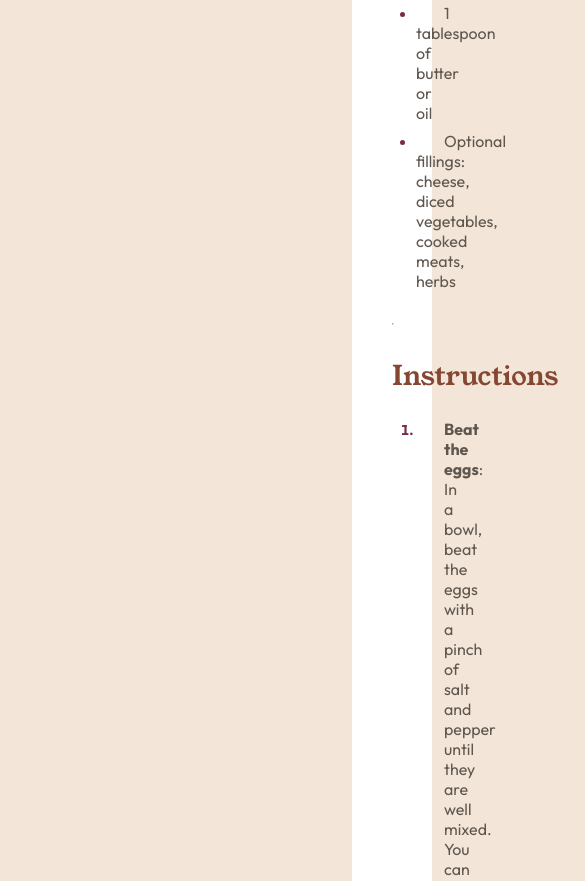
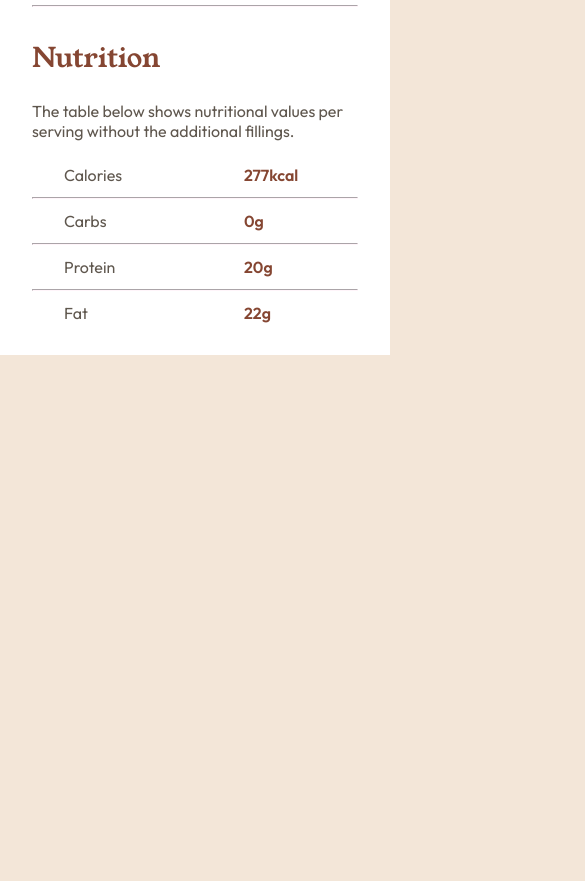
Before and after one commit to j-pcgoncalves/recipe_page_main, a plain HTML site: page index.html in a window 390 px wide. Shown: the part 1662-2543 px from the top of the page, 585 px wide, since content can reach past the window. After the commit the page ends 2017 px from the top, so only its background shows below. Drawn offline with Linux system fonts and the light colour scheme.

Commit message:
make fully responsive

```diff
--- a/style.scss
+++ b/style.scss
@@ -125,3 +125,54 @@ body {
     margin-top: 32px;
     margin-bottom: 32px;
 }
+
+// MEDIA QUERIES
+@media only screen and (max-width: 1276px) {
+    body {
+        padding-left: 250px;
+        padding-right: 250px;
+    }
+}
+
+@media only screen and (max-width: 1070px) {
+    body {
+        padding-left: 150px;
+        padding-right: 150px;
+    }
+}
+
+@media only screen and (max-width: 860px) {
+    body {
+        padding-left: 50px;
+        padding-right: 50px;
+    }
+}
+
+@media only screen and (max-width: 666px) {
+    body {
+        padding-top: 20px;
+        padding-bottom: 20px;
+        padding-left: 20px;
+        padding-right: 20px;
+    }
+}
+
+@media only screen and (max-width: 600px) {
+    body {
+        padding-top: 0px;
+        padding-bottom: 0px;
+        padding-left: 0px;
+        padding-right: 0px;
+
+        .main_container {
+            border-radius: 0px;
+            padding: 32px;
+        }
+
+        .nutri_values {
+            .values_container {
+                gap: 100px;
+            }
+        }
+    }
+}
```
Also changed, not shown: style.css, 1 other file.
